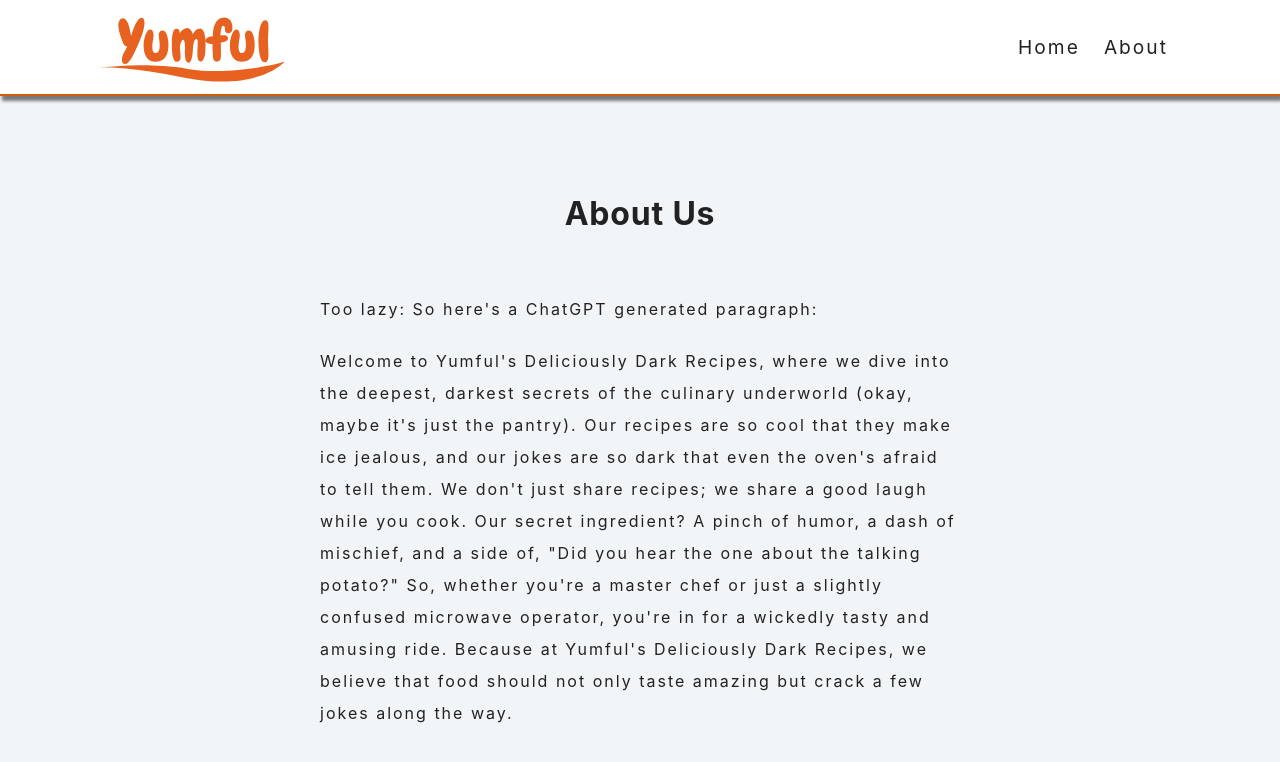
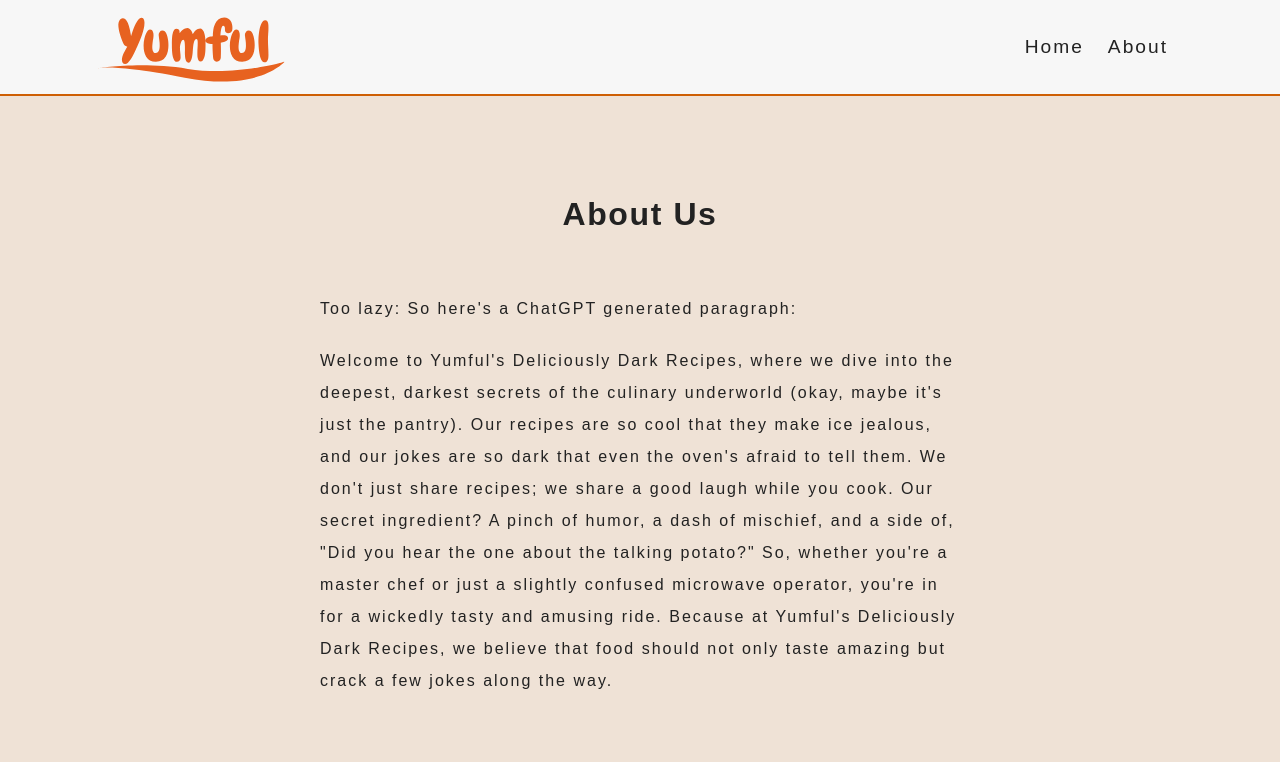
Before and after one commit to eysix/Yumful-2.0, a React (Create React App) app: page /about in a window 1280 px wide. Shown: the top 762 px of the page. Built offline with nearby package versions, Linux system fonts and the light colour scheme; no server answers.

Commit message:
make pretty

```diff
--- a/src/index.css
+++ b/src/index.css
@@ -9,14 +9,14 @@ Variables
   --primaryDarkColor: #c02c03;
   --mainWhite: #fff;
   --offWhite: #f7f7f7;
-  --mainBackground: #f1f5f8;
+  --mainBackground: #efe2d6;
   --mainOverlay: rgba(35, 10, 36, 0.4);
   --mainBlack: #222;
   --mainGrey: #ececec;
   --darkGrey: #afafaf;
   --mainRed: #bd0303;
   --mainTransition: all 0.3s linear;
-  --mainSpacing: 0.05rem;
+  --mainSpacing: 0.1rem;
   --lightShadow: 2px 5px 3px 0px rgba(0, 0, 0, 0.5);
   --darkShadow: 4px 10px 5px 0px rgba(0, 0, 0, 0.5);
   --mainBorderRadius: 0.25rem;
@@ -34,10 +34,9 @@ Global Styles
   padding: 0;
   box-sizing: border-box;
 }
-
+@import url('https://fonts.googleapis.com/css2?family=Poppins:wght@400;500;600&family=Montserrat&display=swap');
 body {
-  font-family: -apple-system, BlinkMacSystemFont, 'Segoe UI', Roboto, Oxygen,
-    Ubuntu, Cantarell, 'Open Sans', 'Helvetica Neue', sans-serif;
+  font-family: 'Poppins', sans-serif;
   color: var(--mainBlack);
   background: var(--mainBackground);
   line-height: 1.4;
@@ -132,12 +131,11 @@ Navbar
 ======
 */
 .navbar {
-  background: var(--mainWhite);
+  background: var(--offWhite);
   height: 6rem;
   display: flex;
   align-items: center;
   border-bottom: 2px solid var(--primaryColor);
-  box-shadow: var(--lightShadow);
 }
 .nav-center {
   display: flex;
@@ -299,7 +297,7 @@ Form
   width: 100%;
   border: none;
   border-color: transparent;
-  background: var(--mainBackground);
+  background: var(--mainGrey);
   border-radius: var(--mainBorderRadius);
   padding: 0.5rem;
   font-size: 1.2rem;
```
